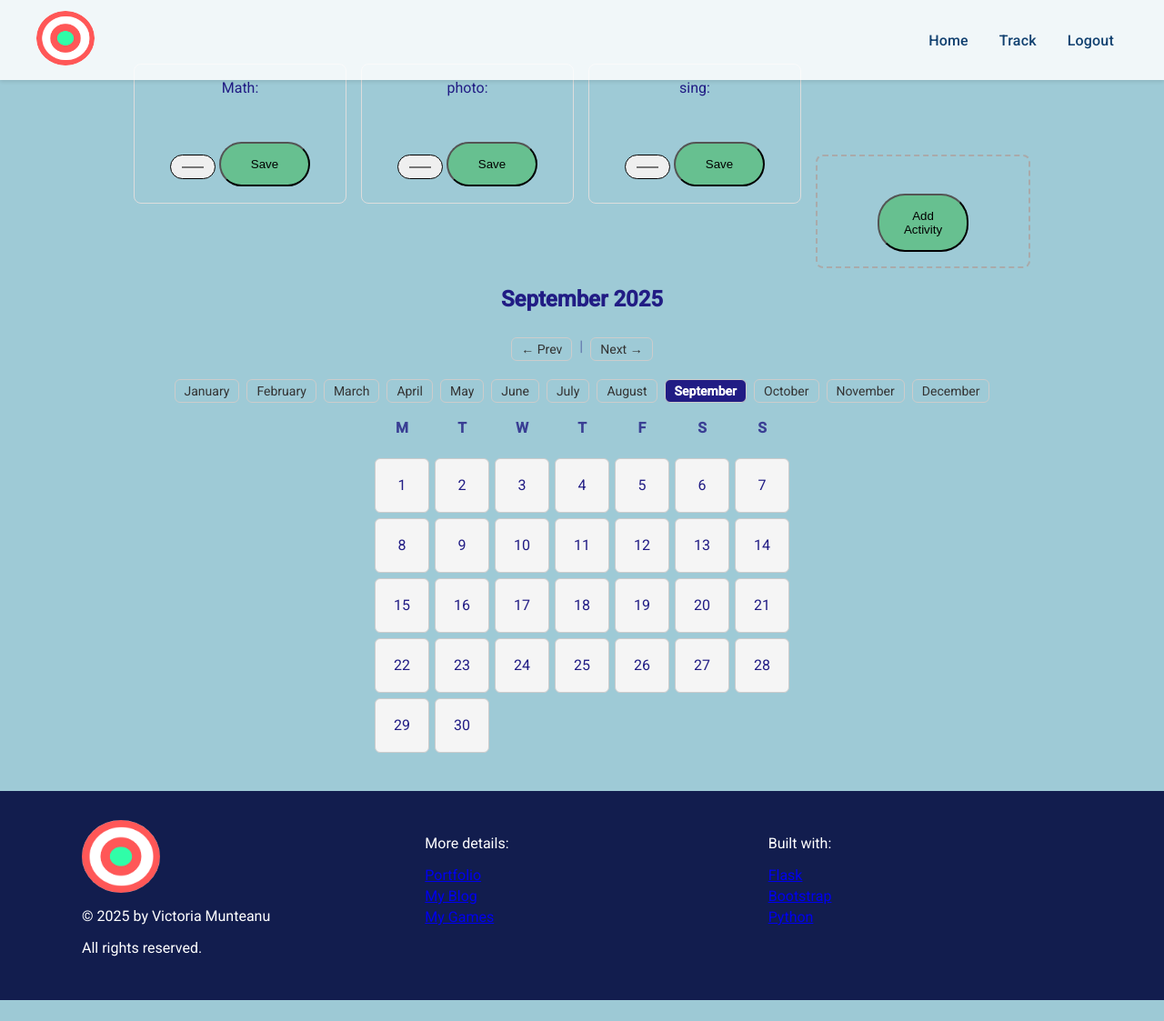
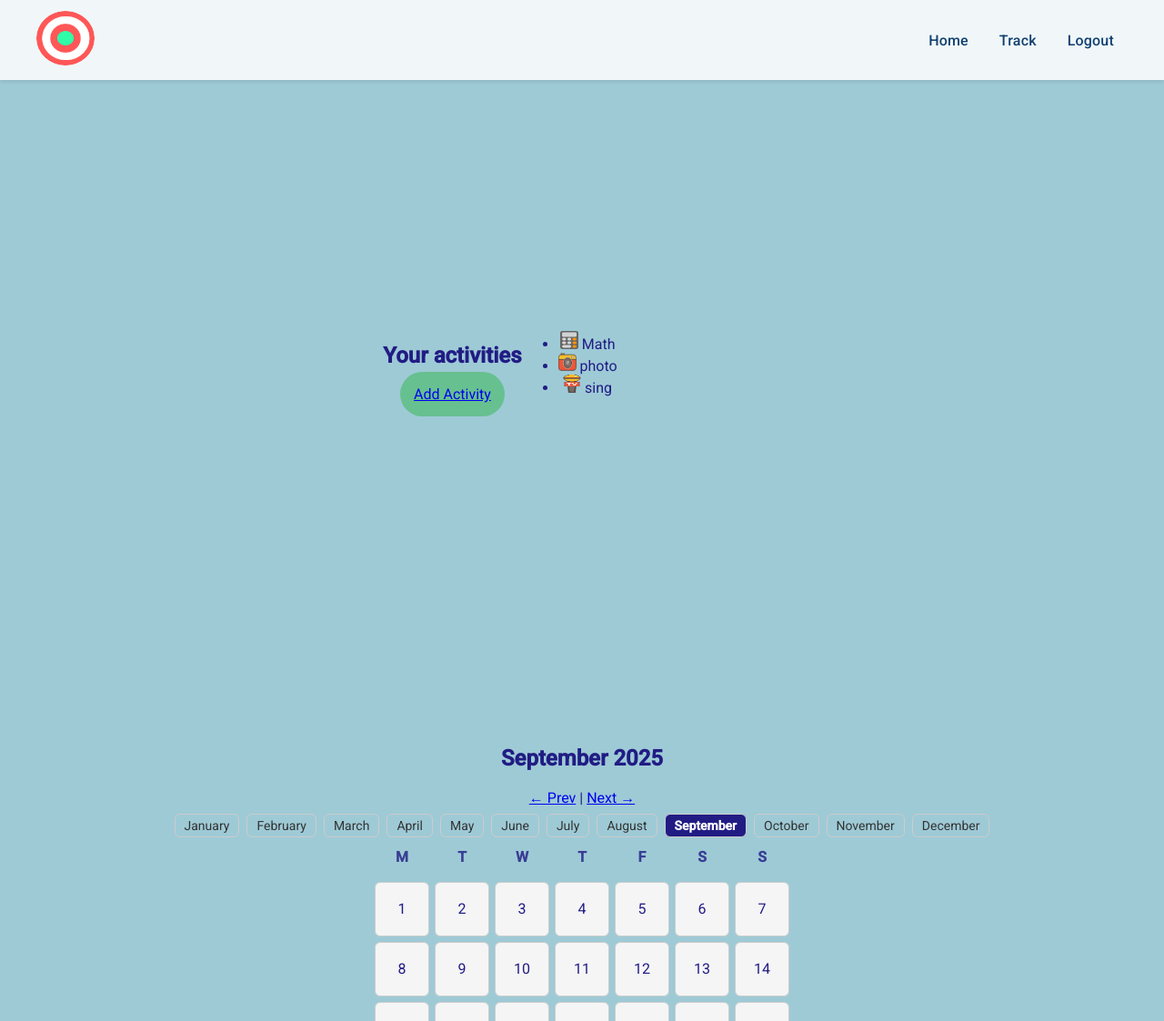
Before and after one commit to vicmoon/Python_JustDidIt, a Flask app: page /track in a window 1280 px wide. Shown: the top 1123 px of the page at 91% size. Before the commit the page ends 1100 px from the top, so only its background shows below. Run offline with Flask 3, Linux system fonts and the light colour scheme; a user stored in the database is signed in; some libraries are stand-ins or nearby versions.

Commit message:
update main and templates

```diff
--- a/main.py
+++ b/main.py
@@ -3,50 +3,42 @@ import datetime as dt
 import calendar
 from flask_bootstrap import Bootstrap
 from flask_sqlalchemy import SQLAlchemy
-from sqlalchemy.orm import DeclarativeBase, Mapped, mapped_column, relationship
-from sqlalchemy import Column, Integer, String, UniqueConstraint, ForeignKey, Date
-from wtforms import StringField, SubmitField, SelectField
-from flask_wtf import FlaskForm
-from wtforms.validators import DataRequired
+from sqlalchemy.orm import Mapped, mapped_column, relationship
+from sqlalchemy import Integer, String, ForeignKey, Date
 from forms import ActivityForm, LoginForm, RegisterForm
 from flask_login import UserMixin, login_user, LoginManager, current_user, logout_user, login_required
-from functools import wraps
 from werkzeug.security import generate_password_hash, check_password_hash
 import my_creds
+import json
+from collections import defaultdict
 
 
+# ---------------------------------------------------------------------
+# App setup
+# ---------------------------------------------------------------------
 app = Flask(__name__)
 app.config['SECRET_KEY'] = my_creds.SECRET_KEY
+app.config["SQLALCHEMY_DATABASE_URI"] = "sqlite:///activities.db"
+
+db = SQLAlchemy(app)
+Bootstrap(app)
+
 login_manager = LoginManager()
+login_manager.init_app(app)
+login_manager.login_view = 'login'
+login_manager.login_message_category = 'info'
 
-# make current_year available in all templates
+# Make current year available in all templates
 app.jinja_env.globals['current_year'] = dt.datetime.utcnow().year
 
-def get_days_by_month(year):
-    days_by_month = {}
-    for month in range(1, 13):
-        #print(f"Processing year: {year}, month: {month}")  # Debug output
-        num_days = calendar.monthrange(year, month)[1]
-        days_by_month[calendar.month_name[month]] = list(range(1, num_days + 1))
-    return days_by_month
 
-    # return [i for i in range(1, days_in_year + 1)]
-
-
-#created database
-
-class Base(DeclarativeBase):
-    pass
-
-app.config["SQLALCHEMY_DATABASE_URI"] = "sqlite:///activities.db"
-db = SQLAlchemy(app)
-login_manager.init_app(app)
-Bootstrap(app)
-
+# ---------------------------------------------------------------------
+# Models
+# ---------------------------------------------------------------------
 class Activity(db.Model):
     id = db.Column(db.Integer, primary_key=True)
     name = db.Column(db.String(250), nullable=False, unique=True)
-    icon = db.Column(db.String(120), nullable=False)   # new
+    icon = db.Column(db.String(120), nullable=False)
     user_id = db.Column(db.Integer, db.ForeignKey('users.id'), nullable=False)
 
 
@@ -58,12 +50,8 @@ class User(db.Model, UserMixin):
     password: Mapped[str] = mapped_column(String(100))
     name: Mapped[str] = mapped_column(String(1000))
 
-    #relationship to access all the activities created by the user
-
     activities: Mapped[list[Activity]] = relationship("Activity", backref="user", lazy=True)
 
-
-#Create activity log data model
 
 class ActivityLog(db.Model):
     __tablename__ = "activity_log"
@@ -73,32 +61,45 @@ class ActivityLog(db.Model):
     date: Mapped[dt.date] = mapped_column(Date, nullable=False)
     user_id: Mapped[int] = mapped_column(Integer, ForeignKey('users.id'), nullable=False)
 
-    # Relationship to link back to the activity
     activity: Mapped[Activity] = relationship("Activity", backref="logs", lazy=True)
 
 
-# create a user loader callback
+# ---------------------------------------------------------------------
+# User loader
+# ---------------------------------------------------------------------
 @login_manager.user_loader
-def load_user(id):
-    with db.session() as session:
-     return session.get(User, int(id))
-
-def admin_only(f):
-    @wraps(f)
-    def decorated(*args, **kwargs):
-        if not current_user.is_authenticated or current_user.id != 1:
-            abort(403)
-        return f(*args, **kwargs)
-    return decorated
+def load_user(user_id):
+    return db.session.get(User, int(user_id))
 
 
-
-
+# ---------------------------------------------------------------------
+# DB init
+# ---------------------------------------------------------------------
 with app.app_context():
     db.create_all()
 
 
-# ...............................................................................
+# ---------------------------------------------------------------------
+# Auth guard: require login except for public endpoints
+# ---------------------------------------------------------------------
+@app.before_request
+def require_login():
+    public = {'home', 'login', 'register', 'logout', 'static'}
+    if request.endpoint in public or request.endpoint is None:
+        return
+    if not current_user.is_authenticated:
+        next_url = request.full_path if request.query_string else request.path
+        return redirect(url_for('login', next=next_url))
+
+
+# ---------------------------------------------------------------------
+# Routes
+# ---------------------------------------------------------------------
+@app.route("/")
+def home():
+    return render_template("index.html")
+
+
 
 @app.route("/register", methods=["GET", "POST"])
 def register():
@@ -108,7 +109,6 @@ def register():
         name = request.form.get('name')
         email = request.form.get('email')
         password = request.form.get('password')
-        print()
 
         if not name or not email or not password:
             flash("All fields are required", "danger")
@@ -119,49 +119,41 @@ def register():
             flash("User already exists. Please log in.", "warning")
             return redirect(url_for('login'))
 
-        # Hash password and create new user
         hashed_pass = generate_password_hash(password, method='scrypt', salt_length=8)
         new_user = User(name=name, email=email, password=hashed_pass)
-        print(f"{name}, {email}, {password}")
 
         db.session.add(new_user)
         db.session.commit()
         login_user(new_user)
 
         session['name'] = name
-        return redirect(url_for("home", name=name))
+        return redirect(url_for("home"))
 
-    print("Something was wrong")
     return render_template("register.html", form=form)
 
 
-
-@app.route('/login', methods=['GET','POST'])
+@app.route('/login', methods=['GET', 'POST'])
 def login():
-
     form = LoginForm()
 
     if form.validate_on_submit():
         email = request.form.get('email')
-        password= request.form.get("password")
+        password = request.form.get("password")
 
         user = User.query.filter_by(email=email).first()
 
         if not user:
-            flash("That email does not exist, please try again.")
+            flash("That email does not exist, please try again.", "danger")
             return redirect(url_for('login'))
 
         elif not check_password_hash(user.password, password):
-            flash('Password incorrect, please try again.')
+            flash('Password incorrect, please try again.', "danger")
             return redirect(url_for('login'))
-        else:
-            login_user(user)
 
-            return redirect(url_for("track"))
-
+        login_user(user)
+        return redirect(url_for("track"))
 
     return render_template("login.html", form=form)
-
 
 
 @app.route('/logout')
@@ -170,45 +162,22 @@ def logout():
     return redirect(url_for('home'))
 
 
-@app.route("/")
-def home():
-    return render_template("index.html")
-
-
 @app.route("/add-activity", methods=["GET", "POST"])
+@login_required
 def add_activity():
     form = ActivityForm()
     if form.validate_on_submit():
-
         new_activity = Activity(
-            name = form.name.data,
-            icon= form.icon.data,
+            name=form.name.data.strip(),
+            icon=form.icon.data,
             user_id=current_user.id
         )
-
         db.session.add(new_activity)
         db.session.commit()
-        flash('Activity added!')
+        flash('Activity added!', "success")
         return redirect(url_for('track'))
+
     return render_template("add_activity.html", form=form)
-
-
-
-@app.route('/update_activity_color/<int:activity_id>', methods=['POST'])
-@login_required
-def update_activity_color(activity_id):
-    new_color = request.form.get('activity_color')
-    activity = Activity.query.get(activity_id)
-
-    if not activity:
-        return "Activity not found", 404
-
-    if activity.user_id != current_user.id:
-        return "Forbidden", 403
-
-    activity.color = new_color
-    db.session.commit()
-    return "Color updated", 200  # ✅ plain response for JS, no redirect
 
 
 @app.route("/log_activity_day", methods=["POST"])
@@ -218,31 +187,19 @@ def log_activity_day():
     date_str = request.form.get("date")
     date = dt.datetime.strptime(date_str, "%Y-%m-%d").date()
 
-    existing_log = ActivityLog.query.filter_by(
-        activity_id=activity_id,
-        date=date,
-        user_id=current_user.id
+    existing = ActivityLog.query.filter_by(
+        activity_id=activity_id, date=date, user_id=current_user.id
     ).first()
 
-    if existing_log:
-        print("Already logged")
-    else:
-        new_log = ActivityLog(
-            activity_id=activity_id,
-            date=date,
-            user_id=current_user.id
-        )
-        db.session.add(new_log)
+    if not existing:
+        db.session.add(ActivityLog(activity_id=activity_id, date=date, user_id=current_user.id))
         db.session.commit()
-        print("Activity logged")
 
     return "Logged", 200
 
 
-
-import json
-from collections import defaultdict
 @app.route('/track')
+@login_required
 def track():
     activities = Activity.query.filter_by(user_id=current_user.id).all()
     logs = ActivityLog.query.filter_by(user_id=current_user.id).all()
@@ -251,36 +208,32 @@ def track():
     year = request.args.get("year", type=int, default=today.year)
     month_num = request.args.get("month", type=int, default=today.month)
 
-    # weekday of 1st day (Mon=0..Sun=6) and number of days in month
     first_weekday, num_days = calendar.monthrange(year, month_num)
 
-    # 6 full rows -> 42 cells
     TOTAL = 42
-    leading_blanks = first_weekday                     # blanks before day 1
-    trailing_blanks = TOTAL - leading_blanks - num_days  # blanks after last day
+    leading_blanks = first_weekday
+    trailing_blanks = TOTAL - leading_blanks - num_days
 
-    # Maps
     month_numbers = {name: i for i, name in enumerate(calendar.month_name) if name}
     month_names = {i: name for name, i in month_numbers.items()}
     month_name = month_names[month_num]
 
-    # Prev/Next
     prev_month = 12 if month_num == 1 else month_num - 1
-    prev_year  = year - 1 if month_num == 1 else year
+    prev_year = year - 1 if month_num == 1 else year
     next_month = 1 if month_num == 12 else month_num + 1
-    next_year  = year + 1 if month_num == 12 else year
+    next_year = year + 1 if month_num == 12 else year
 
+    # Logs with icons
     log_data = [{
         "activity_id": log.activity_id,
         "date": log.date.isoformat(),
-        "activity": {"color": log.activity.color}
+        "icon": log.activity.icon
     } for log in logs]
 
     icons_by_date = defaultdict(list)
-    for l in log_data:
-        if l["icon"]:
-            icons_by_date[l["date"]].append(l["icon"])
-
+    for item in log_data:
+        if item.get("icon"):
+            icons_by_date[item["date"]].append(item["icon"])
 
     logs_json = json.dumps(log_data)
 
@@ -302,9 +255,8 @@ def track():
     )
 
 
-
-
-
-
-if (__name__) == "__main__":
+# ---------------------------------------------------------------------
+# Run
+# ---------------------------------------------------------------------
+if __name__ == "__main__":
     app.run(debug=True)
--- a/templates/partials/auth_home.html
+++ b/templates/auth_home.html
@@ -1,3 +1,7 @@
+{# templates/auth_home.html #} {% extends "base.html" %} {% block title %}Home ·
+Just Did It{% endblock %} {% block content %} {% if not
+current_user.is_authenticated %}
+
 <section class="hero">
   <div class="intro-quote">
     <h1>{{ current_user.name }}’s Dashboard</h1>
@@ -17,3 +21,4 @@
     </div>
   </div>
 </section>
+{% endif %} {% endblock %}
--- a/templates/base.html
+++ b/templates/base.html
@@ -25,10 +25,10 @@
     <title>{% block title %}Just Did It{% endblock %}</title>
     {% block head_extra %}{% endblock %}
   </head>
-  <body>
+  <body class="layout">
     {% include "_nav.html" %}
 
-    <main id="page">{% block content %}{% endblock %}</main>
+    <main class="page">{% block content %}{% endblock %}</main>
 
     {% include "_footer.html" %} {% block scripts %}{% endblock %}
   </body>
--- a/templates/partials/guest_home.html
+++ b/templates/guest_home.html
@@ -1,3 +1,7 @@
+{# templates/auth_home.html #} {% extends "base.html" %} {% block title %}Home ·
+Just Did It{% endblock %} {% block content %} {% if not
+current_user.is_authenticated %}
+
 <section class="hero">
   <div class="intro-quote">
     <h1>Success is the sum of small efforts, repeated day in and day out.</h1>
@@ -33,3 +37,4 @@
     </div>
   </div>
 </section>
+{% endif %} {% endblock %}
--- a/templates/tracking.html
+++ b/templates/tracking.html
@@ -1,42 +1,38 @@
 {# templates/tracking.html #} {% extends "base.html" %} {% block title %}Track ·
 Just Did It{% endblock %} {% block content %}
-<!-- Add activity -->
-<div class="intro-activities">
-  {% for activity in activities %}
-  <ul class="tracking">
-    <li
-      class="activity-item"
-      data-activity-id="{{ activity.id }}"
-      data-activity-color="{{ activity.color }}"
+<!-- Activities header -->
+<section class="container mb-3" style="max-width: 1100px">
+  <div class="d-flex justify-content-between align-items-center">
+    <h2 class="h5 m-0">Your activities</h2>
+    <a class="btn btn-sm btn-primary" href="{{ url_for('add_activity') }}"
+      >Add Activity</a
     >
-      {{ activity.name }}:
-      <form
-        method="POST"
-        action="{{ url_for('update_activity_color', activity_id=activity.id) }}"
-      >
-        <input
-          type="color"
-          name="activity_color"
-          class="activity-color-picker"
-          value="{{ activity.color }}"
-        />
-        <button type="submit">Save</button>
-      </form>
+  </div>
+
+  {% if activities %}
+  <ul id="activityList" class="list-unstyled d-flex flex-wrap gap-3 mt-2">
+    {% for a in activities %}
+    <li class="activity-pill" data-id="{{ a.id }}" data-icon="{{ a.icon }}">
+      <img
+        src="{{ url_for('static', filename='icons/' ~ a.icon) }}"
+        alt=""
+        width="20"
+        height="20"
+        loading="lazy"
+      />
+      <span>{{ a.name }}</span>
     </li>
+    {% endfor %}
   </ul>
-  {% endfor %}
-
-  <div class="add-activity">
-    <form method="POST" action="{{ url_for('add_activity') }}">
-      <button type="submit">Add Activity</button>
-    </form>
-  </div>
-</div>
+  {% else %}
+  <p class="text-muted mt-2">No activities yet.</p>
+  {% endif %}
+</section>
 
 <!-- Month header / nav -->
 <h2 class="cal-title">{{ month }} {{ year }}</h2>
 
-<nav class="month-nav">
+<nav class="mointro-a">
   <a href="{{ url_for('track', year=prev_year, month=prev_month) }}">← Prev</a>
   <span class="divider">|</span>
   <a href="{{ url_for('track', year=next_year, month=next_month) }}">Next →</a>
```
Also changed, not shown: instance/activities.db.
